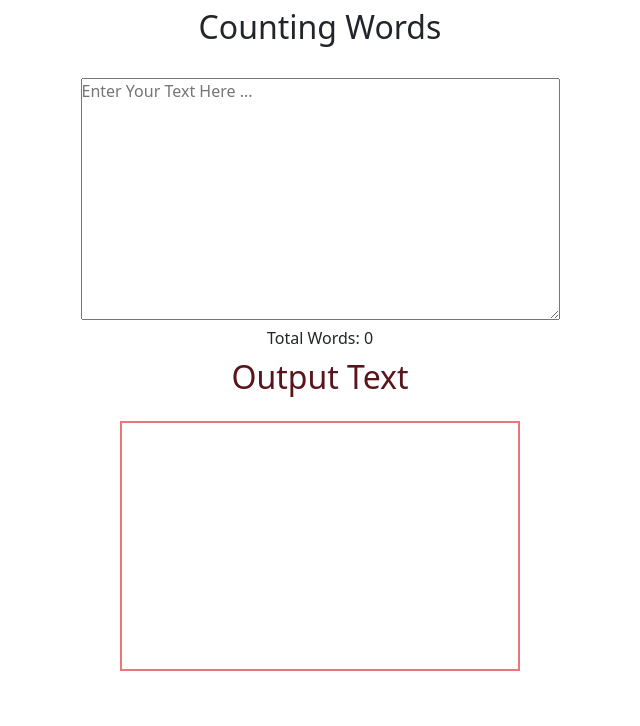
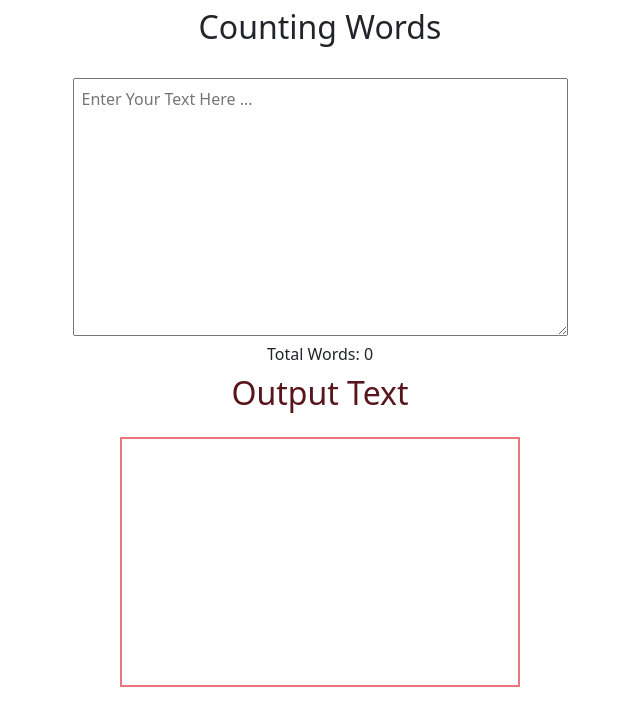
Before and after one commit to sergjsilva/counting-words, a plain HTML site: page index.html in a window 1280 px wide. Shown: the whole page, without its empty margins (320-960 px from the left). Drawn offline with nearby package versions, Linux system fonts and the light colour scheme.

Commit message:
Add files via upload

```diff
--- a/index.html
+++ b/index.html
@@ -1,10 +1,10 @@
-<!-- Assignment 5: Write a JavaScript program to highlight the word with more than 5 characters with green background. -->
+
 <!DOCTYPE html>
 <html lang="en">
 <head>
     <meta charset="UTF-8">
     <meta name="viewport" content="width=device-width, initial-scale=1.0">
-    <title>Counting Words</title>
+    <title>Assignment 05 - Counting Words</title>
 
     <link href="https://cdn.jsdelivr.net/npm/bootstrap@5.3.3/dist/css/bootstrap.min.css" rel="stylesheet" integrity="sha384-QWTKZyjpPEjISv5WaRU9OFeRpok6YctnYmDr5pNlyT2bRjXh0JMhjY6hW+ALEwIH" crossorigin="anonymous">
     <link rel="stylesheet" href="./style.css">
@@ -15,7 +15,7 @@
             <h2>Counting Words</h2>
         </div>
         <div class="mt-3">
-            <textarea class="form-floating my-text-area" name="" id="" cols="50" rows="10" placeholder="Enter Your Text Here ..."></textarea>
+            <textarea class="form-floating my-text-area p-2" name="" id="" cols="50" rows="10" placeholder="Enter Your Text Here ..."></textarea>
         </div>
         <div class="count-words">
             Total Words: <span class="total-words"></span>
--- a/main.js
+++ b/main.js
@@ -1,3 +1,5 @@
+//Assignment 5: Write a JavaScript program to highlight the word with more than 5 characters with green background.
+
 const textArea=document.querySelector(".my-text-area");
 const totalWords=document.querySelector(".total-words");
 const outText=document.querySelector(".out-text p");
--- a/style.css
+++ b/style.css
@@ -14,6 +14,7 @@
     width:400px;
     height:250px;
     border: 2px solid rgb(233, 119, 119);
+    padding:1rem;
 }
 
 .larger-word{
```
